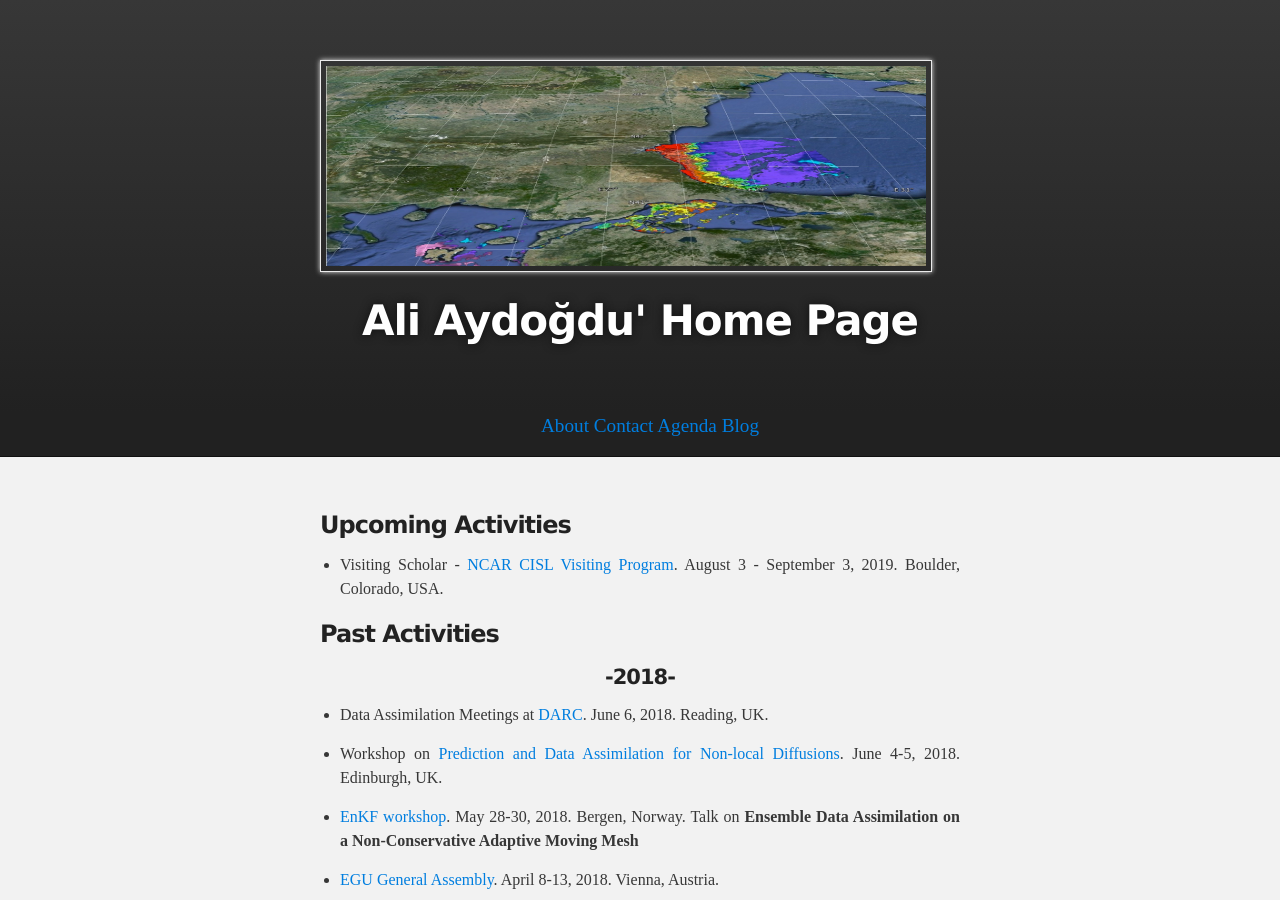
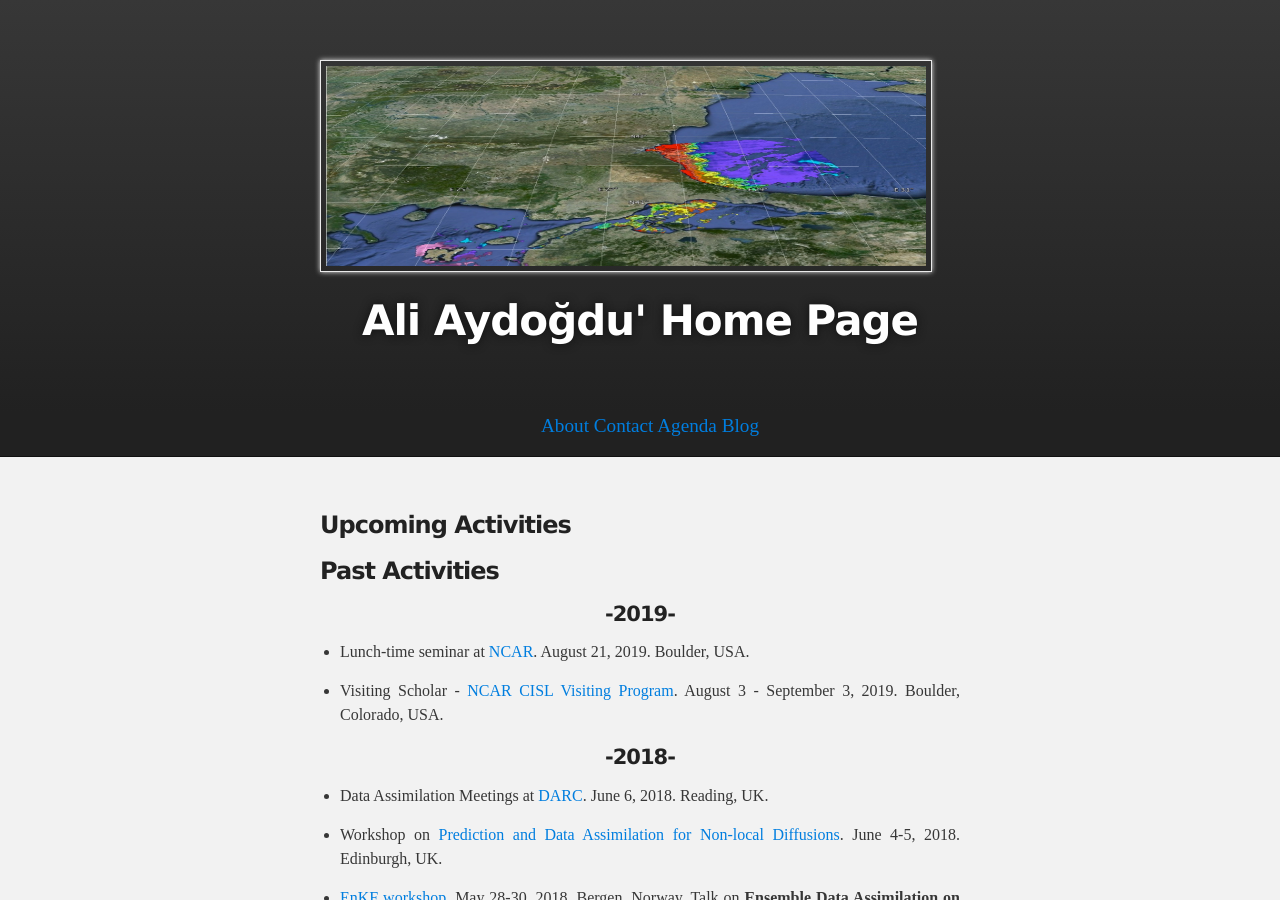
Before and after one commit to aydogduali/aydogduali.github.io, a Jekyll site: the page built from calendar/index.md, in a window 1280 px wide and 900 px high. Built offline with Jekyll 4.4.1, drawn with Linux system fonts in a browser that asks for light colours; the repository's description, which GitHub fills in, is left out; our own code applies the rules of GitHub Pages for plain Markdown files.

Commit message:
Seminar@NCAR

```diff
--- a/calendar/index.md
+++ b/calendar/index.md
@@ -4,9 +4,14 @@ layout: default
 
 ###  Upcoming Activities
 
-- Visiting Scholar - [NCAR CISL Visiting Program](https://www2.cisl.ucar.edu/cisl-visitor-program). August 3 - September 3, 2019. Boulder, Colorado, USA.
 
 ###  Past Activities
+
+#### -2019-
+
+- Lunch-time seminar at [NCAR](https://staff.ucar.edu/for-staff/daily/calendar-event/cisl-visitor-program-data-assimilation-using-adaptive-non). August 21, 2019. Boulder, USA.
+
+- Visiting Scholar - [NCAR CISL Visiting Program](https://www2.cisl.ucar.edu/cisl-visitor-program). August 3 - September 3, 2019. Boulder, Colorado, USA.
 
 #### -2018-
 
```
